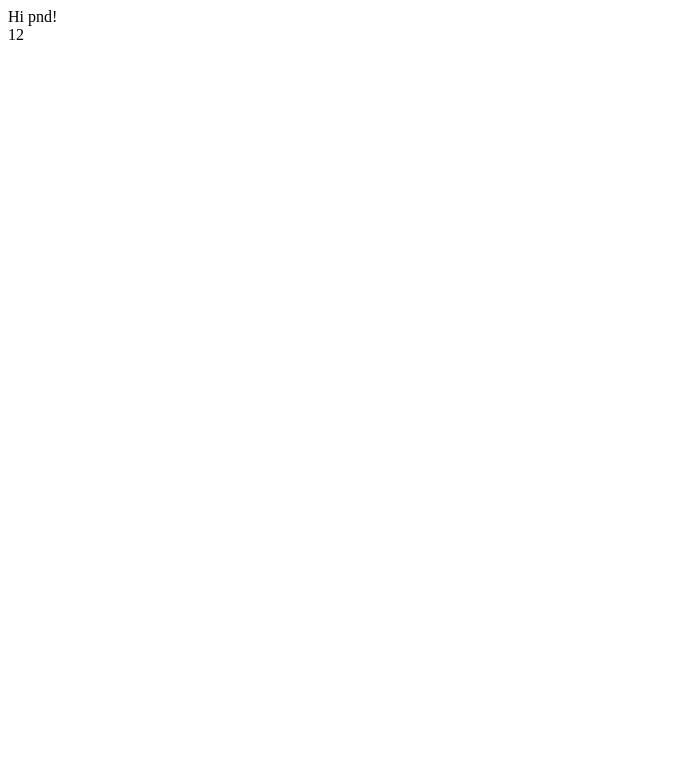
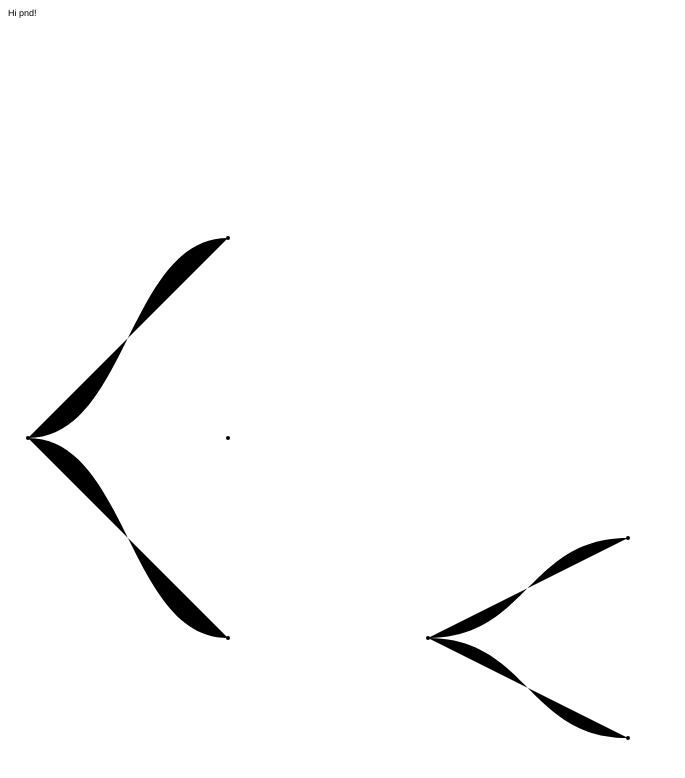
Before and after one commit to shulamyt/pnD3js, a React app: page / in a window 1280 px wide. Shown: the top 778 px of the page, without its empty margins (0-685 px from the left). Built offline with nearby package versions, Linux system fonts and the light colour scheme; the HTML template or start-up script is replaced by a standard one.

Commit message:
d3 graph example is working

```diff
--- a/package.json
+++ b/package.json
@@ -33,6 +33,7 @@
     "babel-plugin-transform-object-rest-spread": "^6.26.0",
     "babel-preset-env": "^1.7.0",
     "babel-preset-react": "^6.24.1",
+    "css-loader": "^1.0.0",
     "eslint": "^5.0.1",
     "eslint-config-airbnb": "^17.0.0",
     "eslint-config-airbnb-base": "^13.0.0",
@@ -40,6 +41,10 @@
     "eslint-plugin-jsx-a11y": "^6.1.0",
     "eslint-plugin-react": "^7.10.0",
     "html-webpack-plugin": "^3.2.0",
+    "node-sass": "^4.9.2",
+    "postcss-loader": "^2.1.5",
+    "sass-loader": "^7.0.3",
+    "style-loader": "^0.21.0",
     "webpack": "^4.12.2",
     "webpack-cli": "^3.0.8",
     "webpack-dev-server": "^3.1.4"
--- a/src/components/graph.jsx
+++ b/src/components/graph.jsx
@@ -1,28 +1,87 @@
 import React, { Component } from 'react';
-import * as d3 from 'd3/dist/d3';
+import * as d3 from 'd3';
+import './graph.scss';
 
 class Graph extends Component {
   componentDidMount() {
-    console.log('Graph: componentDidMount');
-    const { activity } = this.props;
-    this.changeActivityName(activity);
+    //var svg = d3.select(".graph").append("svg:svg").attr("width", 400).attr("height", 300).append("svg:g").attr("transform", "translate(40, 0)");
+    var data = this.props.model;
+    var root = d3.hierarchy(data);
+    var treeLayout = d3.tree().size([900, 600]);
+    treeLayout(root);
+    renderGraph(root);
+
+
+
+
+    function link(d) {
+      return "M" + d.y + "," + d.x
+        + "C" + (d.y + d.parent.y) / 2 + "," + d.x
+        + " " + (d.y + d.parent.y) / 2 + "," + d.parent.x
+        + " " + d.parent.y + "," + d.parent.x;
+    }
+    function createLinks(root){
+      var links = d3.select('.links')
+        .selectAll('path')
+        .data(root.descendants().slice(1));
+
+      links.enter()
+        .append('path')
+        .attr('d', link);
+    }
+
+    function createNodes(root){
+      var nodes = d3.select('.nodes')
+        .selectAll('g.node')
+        .data(root.descendants());
+
+      var enteringNodes = nodes.enter()
+        .append('g')
+        .classed('node', true)
+        .attr('transform', function(d) {
+          return 'translate(' + d.y + ',' + d.x + ')';
+        });
+
+      enteringNodes
+        .append('circle')
+        .attr('r', 2);
+
+      enteringNodes
+        .append('text')
+        .attr('x', 5)
+        .attr('y', 4)
+        .text(function(d) {
+          switch(d.depth) {
+          case 1:
+          case 2:
+            return d.data.key;
+          case 3:
+            return d.data.Film;
+          }
+
+          return '';
+        });
+    }
+    function renderGraph(root) {
+      createNodes(root);
+      createLinks(root);
+    }
   }
 
   shouldComponentUpdate(nextProps) {
-    const { activity } = nextProps;
-    this.changeActivityName(activity);
     return false;
   }
 
-  changeActivityName(activity) {
-    console.log('Graph: changeActivityName');
-    d3.select('.graph').append('span').text(activity.name);
-  }
-
   render() {
-    console.log('Graph: render');
     return (
-      <div className="graph" />
+      <div className="graph">
+        <svg width="800" height="920">
+          <g className="wrapper" transform="translate(20, 20)">
+            <g className="links"></g>
+            <g className="nodes"></g>
+          </g>
+        </svg>
+      </div>
     );
   }
 }
--- /dev/null
+++ b/src/components/graph.scss
@@ -0,0 +1,9 @@
+body {
+	font-family: "Helvetica Neue", Helvetica, sans-serif;
+	font-size: 9px;
+}
+
+.links path {
+	fill: none;
+	stroke: #ccc;
+}
--- a/src/index.jsx
+++ b/src/index.jsx
@@ -7,11 +7,24 @@ import Pnd from './pnd';
 const div = document.createElement('div');
 document.body.append(div);
 
-let i = 0;
-setInterval(() => {
-  i += 1;
-  const activity = {
-    name: i
-  };
-  render(<Pnd activity={activity} />, div);
-}, 3000);
+var plan = {
+  "name" : "A",
+  "children" : [
+    {"name" : "A1" },
+    {"name" : "A2" },
+    {
+      "name" : "A3",
+      "children": [
+        {
+          "name" : "A31",
+          "children" : [
+            {"name" : "A311" },
+            {"name" : "A312" }
+          ]
+        }
+      ]
+    }
+  ]
+};
+
+render(<Pnd plan={plan} />, div);
--- a/src/pnd.jsx
+++ b/src/pnd.jsx
@@ -6,7 +6,7 @@ class Pnd extends Component {
     return (
       <div className="pnd">
         <div>Hi pnd!</div>
-        <Graph activity={this.props.activity} />
+        <Graph model={this.props.plan} />
       </div>
     );
   }
--- a/webpack.config.js
+++ b/webpack.config.js
@@ -1,6 +1,7 @@
 const { resolve } = require('path');
 const HtmlPlugin = require('html-webpack-plugin');
 const autoPrefixer = require('autoprefixer');
+const webpack = require('webpack');
 
 const context = resolve(__dirname, 'src');
 
@@ -95,5 +96,8 @@ module.exports = {
     new HtmlPlugin({
       title: 'pnD3js'
     }),
+    new webpack.ProvidePlugin({
+      d3: "d3"
+    })
   ]
 };
```
